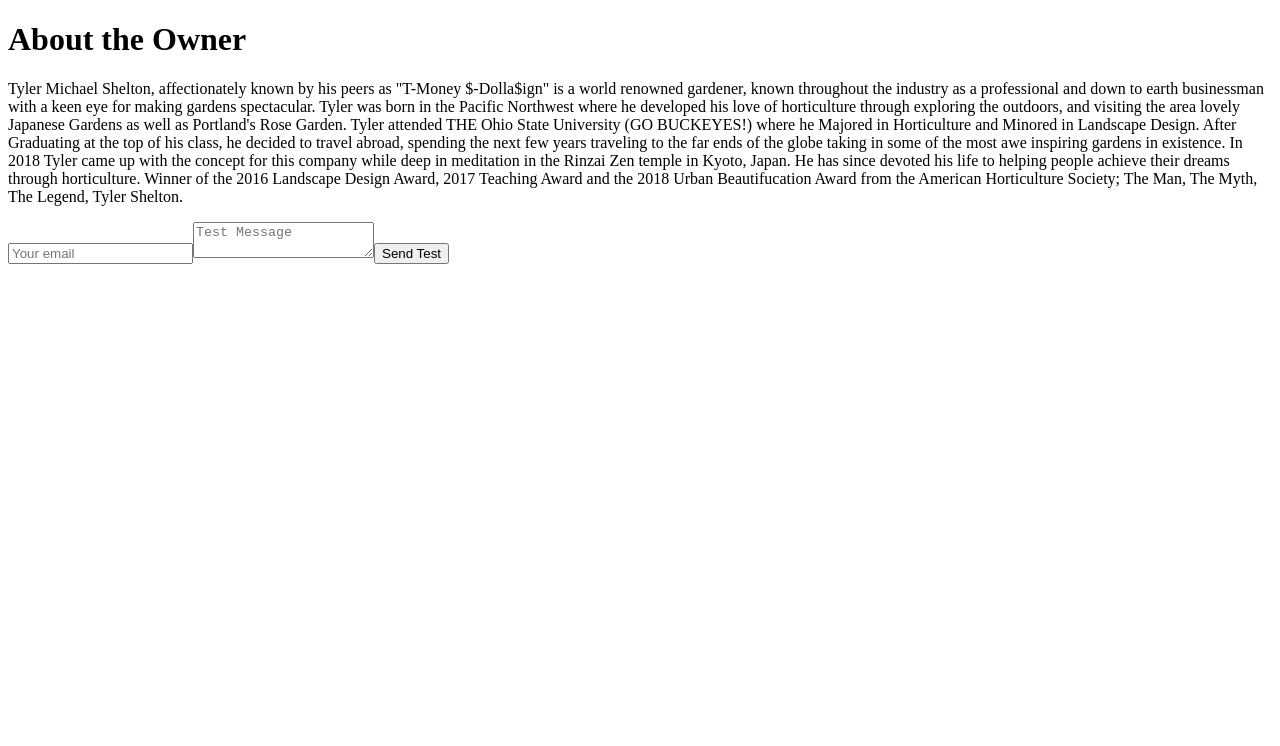
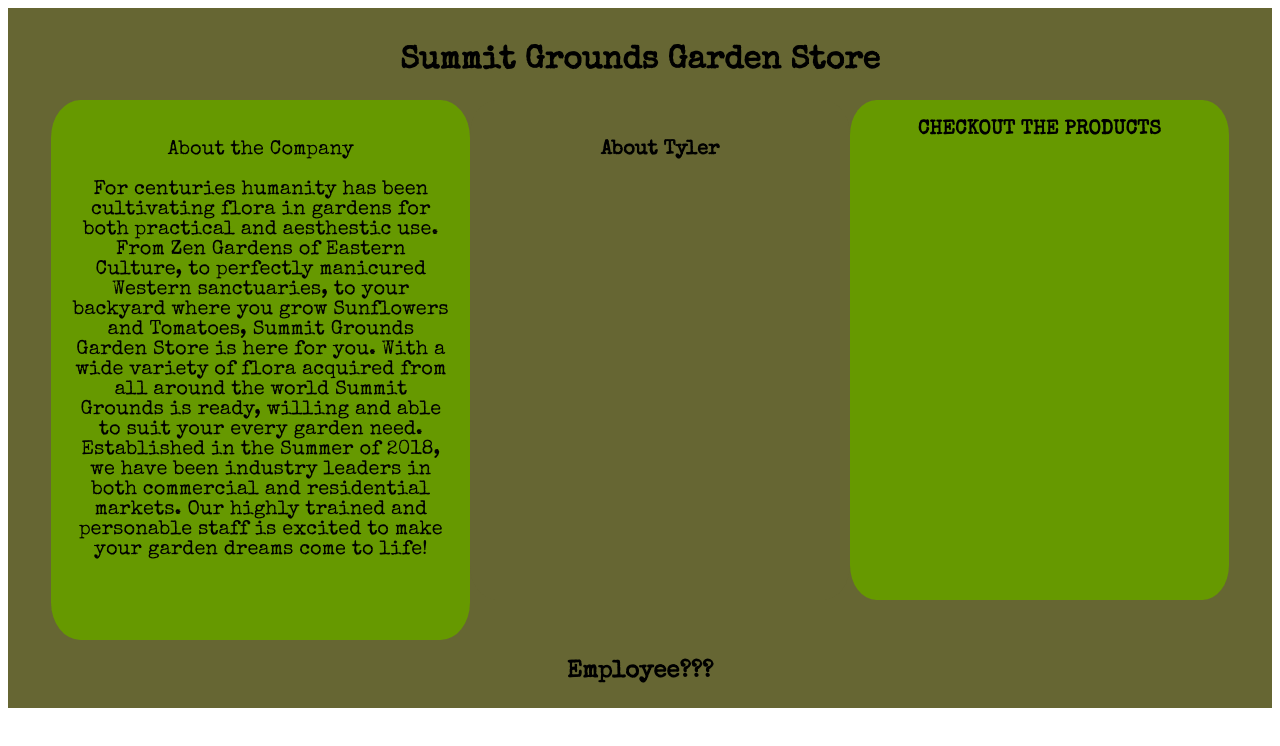
Before and after one commit to Sam-Shaw-ITpro/garden, an Angular app: page /home in a window 1280 px wide. Shown: the top 746 px of the page. Built offline with nearby package versions, Linux system fonts and the light colour scheme.

Commit message:
sams commit

```diff
--- a/src/app/about/about.component.html
+++ b/src/app/about/about.component.html
@@ -1,3 +1,4 @@
+<button routerLink='/'>Home</button>
         <h1>About the Owner</h1>
   <div id="aboutTyler">
     <p>
--- a/src/app/app.component.html
+++ b/src/app/app.component.html
@@ -1,2 +1,2 @@
-<app-about></app-about>
-<!-- <router-outlet></router-outlet> -->
+<router-outlet></router-outlet>
+<!-- <app-about></app-about> -->
--- a/src/app/home/home.component.css
+++ b/src/app/home/home.component.css
@@ -0,0 +1,62 @@
+.homepage {
+    font-family: 'Special Elite', cursive;
+    background-color: #666633;
+    margin: 0px;
+    padding: 0;
+    width: 100%;
+    height: 700px;
+    color: black;
+    text-align: center;
+}
+
+.leftside {
+    display: inline-block;
+    background-color: #669900;
+    margin: 0px;
+    padding: 20px;
+    width: 30%;
+    color: black;
+    height: 500px;
+    vertical-align: top;
+    border-radius: 7%;
+    font-size: 20px;
+
+}
+
+.middle {
+    font-size: 20px;
+    display: inline-block;
+    background-color: #666633;
+    margin: 0px;
+    padding: 0;
+    width: 30%;
+    color: black;
+    height: 500px;
+    vertical-align: top;
+    border-radius: 7%;
+    text-align: center;
+}
+
+.rightside {
+    font-size: 20px;
+    display: inline-block;
+    /* background-image: url("../../assets/garden.jpg"); */
+    background-color: #669900;
+    margin: 0px;
+    padding: 0;
+    width: 30%;
+    color: black;
+    height: 500px;
+    vertical-align: top;
+    border-radius: 7%;
+    background-size: cover;
+}
+
+.logoimage {
+    height: 200px;
+}
+
+.tylerimage {
+    height: 100px;
+    border-radius: 25%;
+}
--- a/src/app/home/home.component.html
+++ b/src/app/home/home.component.html
@@ -1,3 +1,30 @@
+<link href="https://fonts.googleapis.com/css?family=Special+Elite" rel="stylesheet">
+
+<div class="homepage">
+    <br />
+   <h1>Summit Grounds Garden Store</h1>
+  <div class="leftside">
+    <p>About the Company</p>
 <p>
-  home works!
-</p>
+        For centuries humanity has been cultivating flora in gardens for both practical and aesthestic use.
+        From Zen Gardens of Eastern Culture, to perfectly manicured Western sanctuaries, to your backyard
+        where you grow Sunflowers and Tomatoes, Summit Grounds Garden Store is here for you. With a wide variety
+        of flora acquired from all around the world Summit Grounds is ready, willing and able to suit your every garden need.
+        Established in the Summer of 2018, we have been industry leaders in both commercial and residential markets. Our highly
+        trained and personable staff is excited to make your garden dreams come to life!</p>
+  </div>
+  <div class="middle">
+    <!-- <img class="logoimage" src='../../assets/logo.jpg'> -->
+    <br />
+    <br />
+    <b routerLink="/about">About Tyler</b>
+    <br />
+    <br />
+    <!-- <img class="tylerimage" src='../../assets/tyler.jpg'> -->
+  </div>
+  <div class="rightside">
+    <br />
+      <b routerLink="/products">CHECKOUT THE PRODUCTS</b>
+   </div>
+   <h2 routerLink="/login">Employee???</h2>
+</div>
```
